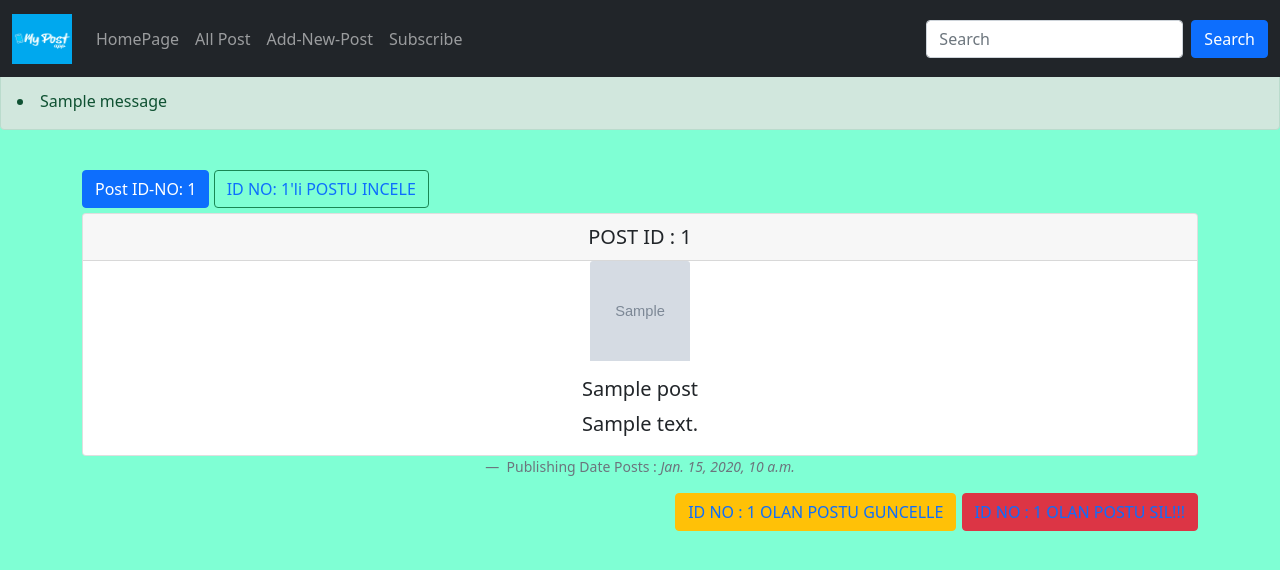
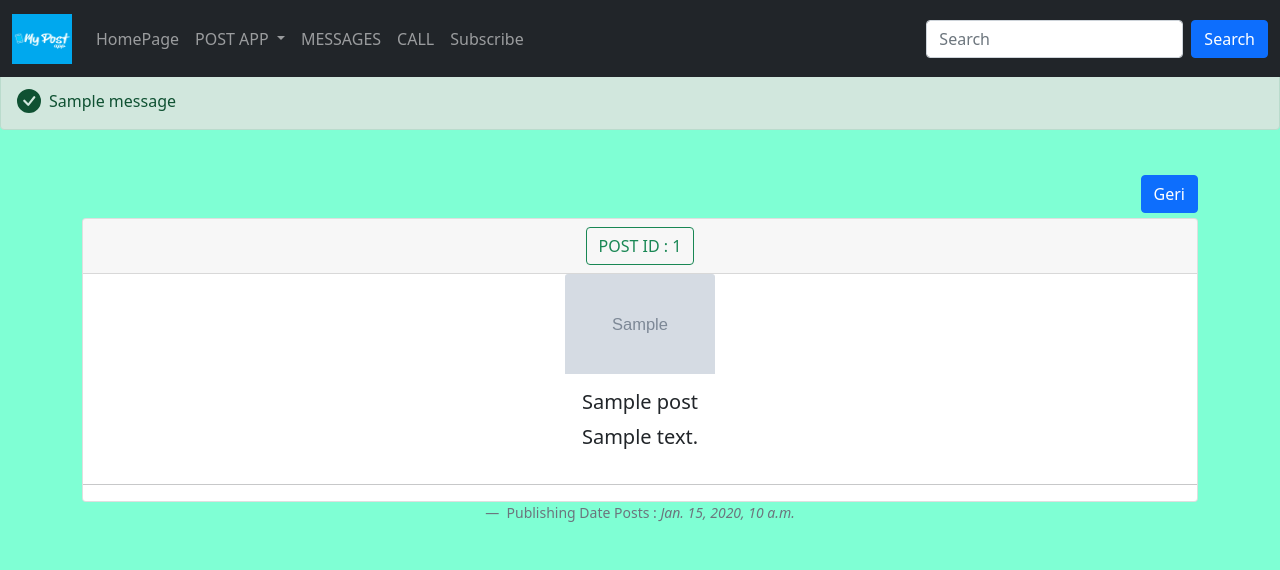
Before and after one commit to backspace1990/DjangoSteps, a Django app: page /post/index/ in a window 1280 px wide. Shown: the top 570 px of the page. Run offline with Django 4.2, Linux system fonts and the light colour scheme; tables that the repository leaves empty hold one stand-in row (values such as "Sample post"); grey boxes marked "Sample" are stand-in pictures; one stand-in notice (Sample message) is shown; some libraries are stand-ins or nearby versions.

Commit message:
django_cleanup ogrendim models.py Meta clasinda post sriralamasini ogrendim. ayrica uye girisi olmayan kullanicilarin postlari sadece gorebilmesi ozelligini ogrendim

```diff
--- a/modelsrc/post/models.py
+++ b/modelsrc/post/models.py
@@ -18,7 +18,7 @@ class Post(models.Model):
     title = models.CharField(max_length=120,verbose_name='Baslik')
     content = models.TextField(verbose_name='Icerik')
     publishing_date = models.DateTimeField(verbose_name='Yayimlanma Tarihi', auto_now_add=True)
-    image = models.FileField(null=True, blank=True)
+    image = models.ImageField(null=True, blank=True)
 
 #return f"/post/detail/{self.id}/"
 #return "/post/index/"
@@ -36,3 +36,8 @@ class Post(models.Model):
 
     def get_delete_post(self):
         return reverse('post:delete', kwargs={'id': self.id})
+
+    class Meta:
+        ordering = ["publishing_date"] #burada Meta clasimizi publishing_date ye bagli kildik. yani en eskiden simdiye,  -publishing_date yazinca tam tersi
+        #ordering = ["-id"]
+        #ordering = ["publishing_date", "id"] # boyle olunca tarihi ayni olanlarin id alanlarina bakilir
--- a/modelsrc/post/views.py
+++ b/modelsrc/post/views.py
@@ -1,4 +1,6 @@
+import re
 from django.shortcuts import render, HttpResponse, get_object_or_404, HttpResponseRedirect, redirect
+from django.http import Http404
 
 # Create your views here.
 # Icinde python fonksiyonlari yazacagimiz
@@ -55,6 +57,9 @@ def post_create(request):
     #}
     #---------------------Iyi yontem 1 sonu
     #---------Iyi yontem2  ---------
+    #if not request.user.is_authenticated():
+    #    return Http404() #yetkisiz veya tam uyelik olusturmamis kullanicilar siteye erisemeyecekler
+
     form = PostForm(request.POST or None, request.FILES or None)
     if form.is_valid():
         post = form.save()
--- a/modelsrc/src/settings.py
+++ b/modelsrc/src/settings.py
@@ -44,6 +44,7 @@ INSTALLED_APPS = [
     'post.apps.PostConfig',
     #Third-party applications
     'crispy_forms',
+    'django_cleanup.apps.CleanupConfig',#kaldirilan resimli postun silinmesi durumunda resmin de silinmesini saglar
 ]
 
 MIDDLEWARE = [
--- a/modelsrc/templates/messages.html
+++ b/modelsrc/templates/messages.html
@@ -1,7 +1,24 @@
+<svg xmlns="http://www.w3.org/2000/svg" style="display: none;">
+    <symbol id="check-circle-fill" fill="currentColor" viewBox="0 0 16 16">
+      <path d="M16 8A8 8 0 1 1 0 8a8 8 0 0 1 16 0zm-3.97-3.03a.75.75 0 0 0-1.08.022L7.477 9.417 5.384 7.323a.75.75 0 0 0-1.06 1.06L6.97 11.03a.75.75 0 0 0 1.079-.02l3.992-4.99a.75.75 0 0 0-.01-1.05z"/>
+    </symbol>
+    <symbol id="info-fill" fill="currentColor" viewBox="0 0 16 16">
+      <path d="M8 16A8 8 0 1 0 8 0a8 8 0 0 0 0 16zm.93-9.412-1 4.705c-.07.34.029.533.304.533.194 0 .487-.07.686-.246l-.088.416c-.287.346-.92.598-1.465.598-.703 0-1.002-.422-.808-1.319l.738-3.468c.064-.293.006-.399-.287-.47l-.451-.081.082-.381 2.29-.287zM8 5.5a1 1 0 1 1 0-2 1 1 0 0 1 0 2z"/>
+    </symbol>
+    <symbol id="exclamation-triangle-fill" fill="currentColor" viewBox="0 0 16 16">
+      <path d="M8.982 1.566a1.13 1.13 0 0 0-1.96 0L.165 13.233c-.457.778.091 1.767.98 1.767h13.713c.889 0 1.438-.99.98-1.767L8.982 1.566zM8 5c.535 0 .954.462.9.995l-.35 3.507a.552.552 0 0 1-1.1 0L7.1 5.995A.905.905 0 0 1 8 5zm.002 6a1 1 0 1 1 0 2 1 1 0 0 1 0-2z"/>
+    </symbol>
+</svg>
+
 {% if messages %}
-    <div class="alert alert-success" role="alert">
-        {% for message in messages %}
-                <li{% if message.tags %} class="{{ message.tags }}"{% endif %}>{{ message }}</li>
-        {% endfor %}
+    <div class="alert alert-success d-flex align-items-center" role="alert">
+        <svg class="bi flex-shrink-0 me-2" width="24" height="24" role="img" aria-label="Success:"><use xlink:href="#check-circle-fill"/></svg>
+        <div>
+            {% for message in messages %}
+                {% if message.tags %}
+                    {{ message }}
+                {% endif %}
+            {% endfor %}
+        </div>
     </div>
 {% endif %}
--- a/modelsrc/templates/post/header.html
+++ b/modelsrc/templates/post/header.html
@@ -11,8 +11,21 @@
             <div class="collapse navbar-collapse" id="mynavbar">
                 <nav class="navbar-nav me-auto">
                   <li class="nav-item"></li><a class="nav-link" href="{% url 'home' %}">HomePage</a></li>
-                  <li class="nav-item"></li><a class="nav-link" href="{% url 'post:index' %}">All Post</a></li>
-                  <li class="nav-item"></li><a class="nav-link" href="{% url 'post:create' %}">Add-New-Post</a></li>
+                  <li class="nav-item dropdown">
+                    <a class="nav-link dropdown-toggle" href="#" id="navbarScrollingDropdown" role="button" data-bs-toggle="dropdown" aria-expanded="false">
+                      POST APP
+                    </a>
+                    <ul class="dropdown-menu" aria-labelledby="navbarScrollingDropdown">
+                      <li><a class="dropdown-item" href="{% url 'post:index' %}">All Post</a></li>
+                      {% if request.user.is_authenticated %}
+                        <li><a class="dropdown-item" href="{% url 'post:create' %}">Add-New-Post</a></li>
+                      {% endif %}
+                      <li><hr class="dropdown-divider"></li>
+                      <li><a class="dropdown-item" href="#">YENILENIR</a></li>
+                    </ul>
+                  </li>
+                  <li class="nav-item"></li><a class="nav-link" href="#">MESSAGES</a></li>
+                  <li class="nav-item"></li><a class="nav-link" href="#">CALL</a></li>
                   <li class="nav-item"></li><a class="nav-link" href="#">Subscribe</a></li>
                 </nav>
               </div>
--- a/modelsrc/templates/post/index.html
+++ b/modelsrc/templates/post/index.html
@@ -9,43 +9,50 @@
     <br>
     <div class="container">
         <div class="row">
-          <div class="col align-self-start">
-            <button class="btn btn-primary" type="button">Post ID-NO: {{ post.id }}</button>
-            <button type="button" class="btn btn-outline-success">
-                <a href="{{ post.get_absolute_url }}" style="text-decoration: none;">ID NO: {{ post.id }}'li POSTU INCELE</a>
-            </button>
-          </div>
           <div style="margin-top: 5px;">
+            <div style="margin-bottom: 5px;">
+              <div class="d-grid gap-2 d-md-flex justify-content-md-end">
+                <button class="btn btn-primary" type="button">
+                    <a href="{{post.get_index}}" style="text-decoration: none; color: white;">Geri</a>
+                </button>
+              </div>
+            </div>
             <figure class="text-center">
                 <blockquote class="blockquote">
                   <div class="card mb-3">
                     <div class="card-header">
+                      <button type="button" class="btn btn-outline-success">
                         POST ID : {{ post.id }}
+                      </button>
                     </div>
                     <div style="position: relative; text-align: center;">
                         {% if post.image %}
-                          <img src="{{ post.image.url }}" class="card-img-top" style="width: 100px; height: 100px;">
+                          <img src="{{ post.image.url }}" class="card-img-top" style="width: 150px; height: 100px;">
                         {% endif %}
                     </div>
                     <div class="card-body">
                       <h5 class="card-title">{{ post.title }}</h5>
                       <p class="card-text">{{ post.content }}</p>
                     </div>
+                    <hr>
+                    {% if request.user.is_authenticated %}
+                      <div style="margin-bottom: 10px;">
+                        <button type="button" class="btn btn-outline-info">
+                          <a href="{{ post.get_absolute_url }}" style="text-decoration: none;">Incele</a>
+                        </button>
+                        <button type="button" class="btn btn-outline-warning">
+                          <a href="{{ post.get_update_post }}" style="text-decoration: none;">Guncelle</a>
+                        </button>
+                        <button type="button" class="btn btn-outline-danger">
+                          <a href="{{ post.get_delete_post }}" style="text-decoration: none;">Sil</a>
+                        </button>
+                      </div>
+                    {% endif %}
                   </div>
                 </blockquote>
                 <figcaption class="blockquote-footer">
                   Publishing Date Posts : <cite title="Source Title">{{ post.publishing_date }}</cite>
                 </figcaption>
-                <figure class="text-end">
-                    <blockquote class="blockquote">
-                        <button type="button" class="btn btn-warning">
-                            <a href="{{ post.get_update_post }}" style="text-decoration: none;">ID NO : {{ post.id }} OLAN POSTU GUNCELLE</a>
-                        </button>
-                        <button type="button" class="btn btn-danger">
-                            <a href="{{ post.get_delete_post }}" style="text-decoration: none;">ID NO : {{ post.id }} OLAN POSTU SIL!!!</a>
-                        </button>
-                    </blockquote>
-                </figure>
             </figure>
           </div>
         </div>
--- a/modelsrc/templates/post/update.html
+++ b/modelsrc/templates/post/update.html
@@ -3,6 +3,7 @@
 {% block title %} Update Post Page {% endblock %}
 
 {% block body %}
+    {% if request.user.is_authenticated %}
         <div class="container">
             <div class="row">
                 <div class="col-md-15 col-md-offset-3">
@@ -16,5 +17,5 @@
                 </div>
             </div>
         </div><br>
-
+    {% endif %}
 {% endblock %}
```
Also changed, not shown: modelsrc/templates/post/detail.html (+18 -15 lines), modelsrc/post/migrations/0005_alter_post_options_alter_post_image.py (added), modelsrc/uploads/4700022400_2_6_16.jpg (added), modelsrc/uploads/get-post.png (added), modelsrc/uploads/get-post_nFABAd9.png (added), modelsrc/uploads/getvspost.jpeg (added). Lines whose indentation alone changed are shown as unchanged.
